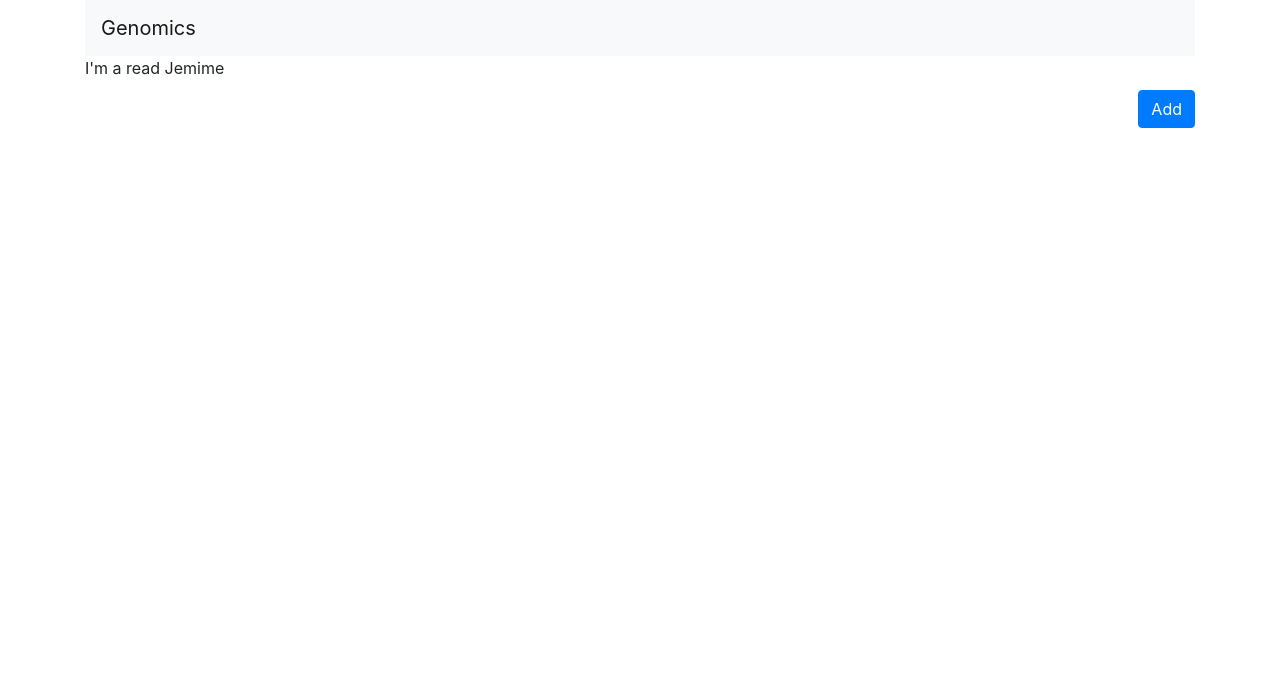
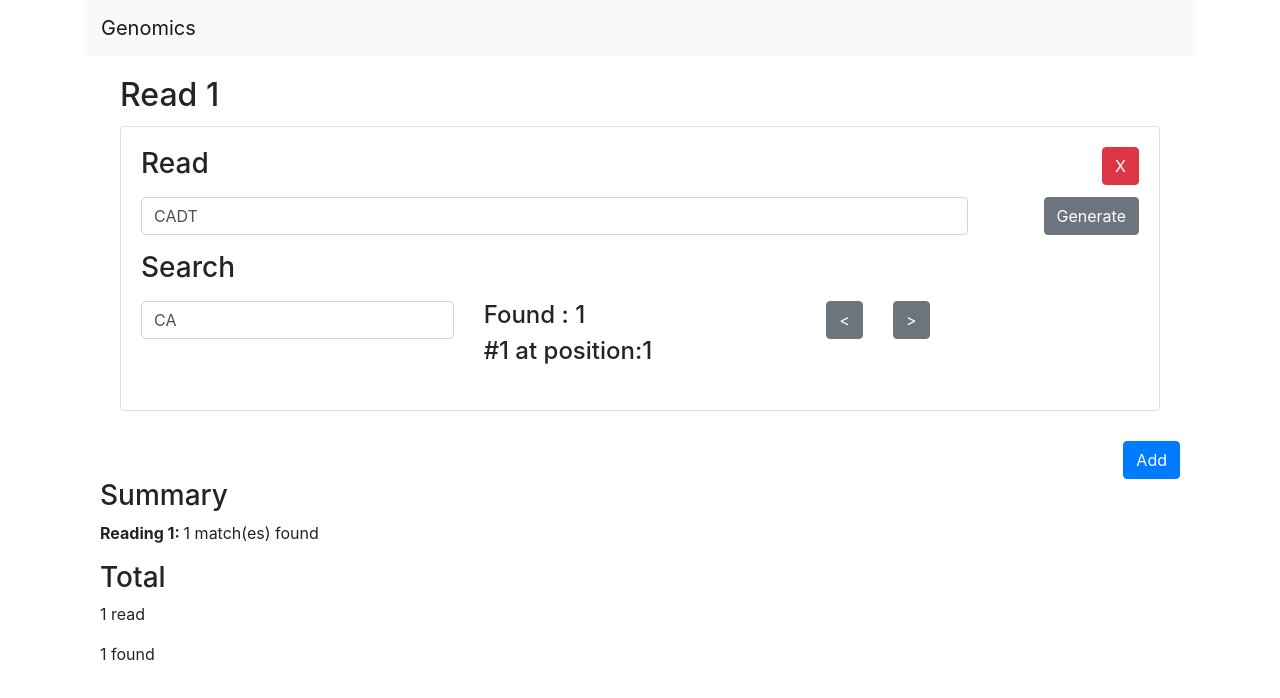
Before and after one commit to t-ohare/test-frontend, an Angular app: page / in a window 1280 px wide. Shown: the top 698 px of the page. Built offline with nearby package versions, Linux system fonts and the light colour scheme.

Commit message:
Single cards first pass done, Summary loading content

```diff
--- a/src/app/app.component.html
+++ b/src/app/app.component.html
@@ -1,9 +1,10 @@
 <!--The content below is only a placeholder and can be replaced.-->
 <app-nav></app-nav>
 
+<div class="container">
 <div class="row">
   <div class="col-sm-12">
-    <div *ngFor="let reading of reads">{{read}}
+    <div *ngFor="let reading of allReadings">
       <reading [reading]="reading"></reading>
     </div>
   </div>
@@ -14,3 +15,16 @@
     <button (click)="addReadBlock()" type="button" class="btn btn-primary float-right margin-top-ten">Add</button>
   </div>
 </div>
+
+<div class="row">
+  <div class="col-sm-12">
+    <h3>Summary</h3>
+    <div *ngFor="let reading of allReadings">
+      <p><strong>Reading {{reading.index}}: </strong>{{reading.instancesOfSearchString.length}} match(es) found</p>
+    </div>
+    <h3>Total</h3>
+    <p>{{totalRead()}} read</p>
+    <p>{{totalFound()}} found</p>
+  </div>
+</div>
+</div>
--- a/src/app/app.component.ts
+++ b/src/app/app.component.ts
@@ -1,27 +1,34 @@
 import { Component, OnInit } from '@angular/core';
-import { ReadComponent } from './read/read.component';
-import { Reading } from './read/reading';
+import {ReadingsService} from './read/readings.service'
+
 
 @Component({
   selector: 'app-root',
   templateUrl: './app.component.html',
   styleUrls: ['./app.component.css']
 })
+
 export class AppComponent implements OnInit {
+  readings: ReadingsService;
+  allReadings = [];
+
+  constructor(readings: ReadingsService) {
+    this.readings = readings;
+  }
+
   ngOnInit(): void {
-    var dummyReading = new Reading("Jemime");
-    this.reads.push(dummyReading);
+    this.allReadings = this.readings.getReadings();
   }
-  reads = [];
 
   addReadBlock(value){
-    var dummyReading = new Reading("Emma");
-    this.reads.push(dummyReading)
+    this.readings.addBlankReading();
   }
 
-//
+  totalRead() {
+    return this.readings.totalRead();
+  }
 
-
-
-  title = 'frontend';
+  totalFound() {
+    return this.readings.totalFound();
+  }
 }
--- a/src/app/app.module.ts
+++ b/src/app/app.module.ts
@@ -6,12 +6,11 @@ import { AppComponent } from './app.component';
 import { NavComponent} from './nav/nav.component';
 import { ReadComponent} from './read/read.component';
 
-
 @NgModule({
   declarations: [
     AppComponent,
     NavComponent,
-    ReadComponent,
+    ReadComponent
   ],
   imports: [
     BrowserModule,
--- a/src/app/read/read.component.css
+++ b/src/app/read/read.component.css
@@ -0,0 +1,7 @@
+.back-button {
+    margin-right:30px
+}
+
+.reading {
+    padding:20px
+}
--- a/src/app/read/read.component.html
+++ b/src/app/read/read.component.html
@@ -1 +1,50 @@
-I'm a read {{reading.read}}
+<div class="reading">
+    <h2 class="card-title">Read {{reading.index}}</h2>
+    <div class="card">
+        <div class="card-body">
+            <form>
+                <div class="form-group">
+                    <div class="row">
+                        <div class="col-sm-10">
+                                <h3><label for="reading{{reading.index}}">Read</label></h3>
+                        </div>
+                        <div class="col-sm-2">
+                            <button (click)="removeReading(reading.index - 1)" class="btn btn-danger float-right">X</button>
+                        </div>
+                    </div>
+
+                    <div class="row">
+                        <div class="col-sm-10">
+                                <input (keyup)="updateReading($event)" value="{{reading.reading}}" type="text" class="form-control" id="reading{{reading.index}}" placeholder="Reading">
+                        </div>
+                        <div class="col-sm-2">
+                            <button class="btn btn-secondary float-right" (click)="generateReading()">Generate</button>
+                        </div>
+                    </div>
+                </div>
+
+                <div class="form-group">
+                    <div class="row">
+                            <div class="col-sm-12">
+                                <h3><label for="search{{reading.index}}">Search</label></h3>
+                            </div>
+                    </div>
+                    <div class="row">
+                        <div class="col-sm-4">
+                                <input (keyup)="updateSearch($event)" value="{{reading.search}}" type="text" class="form-control" id="search{{reading.index}}" placeholder="Search">
+                        </div>
+                        <div class="col-sm-4">
+                            <h4>Found : {{reading.instancesOfSearchString.length}}</h4>
+                            <h4>#{{reading.showingMatch}} at position:{{reading.indexOfElement()}}</h4>
+                        </div>
+                        <div class="col-sm-4">
+                                <button (click)="goBack($event)" id="back-btn-{{reading.index}}" class="btn btn-secondary back-button"><</button>
+                                <button (click)="goNext($event)" id="forward-button-{{reading.index}}" class="btn btn-secondary">></button>
+
+                        </div>
+                    </div>
+                </div>
+            </form>
+        </div>
+    </div>
+</div>
--- a/src/app/read/read.component.ts
+++ b/src/app/read/read.component.ts
@@ -1,14 +1,79 @@
 import { Component, OnInit, Input } from '@angular/core';
-import { Inject } from '@angular/core';
 import { Reading } from './reading';
-
+import {ReadingsService} from './readings.service'
 
 @Component({
   selector: 'reading',
   templateUrl: './read.component.html',
   styleUrls: ['./read.component.css']
 })
-export class ReadComponent {
-  @Input()
-  reading: Reading;
+
+export class ReadComponent implements OnInit {
+  ngOnInit(): void {
+    this.reading.refreshUI();
+  }
+
+  @Input() public reading: Reading;
+
+  readings: ReadingsService;
+
+  showingMatch:number = 1;
+
+  constructor(readings: ReadingsService) {
+    this.readings = readings;
+  }
+
+  generateReading() {
+    this.reading.reading = this.generateRandomReading();
+    this.findInstancesOfRead();
+    return false;
+  }
+
+  generateRandomReading() {
+    let str = "";
+    const options = "CAGT";
+
+    for (var i = 0; i < 150; i++) {
+      const randomIndex = Math.floor(Math.random() * options.length);
+      const randomCharacter = options.charAt(randomIndex);
+
+      str += randomCharacter;
+    }
+
+    return str;
+  }
+
+  updateReading(event) {
+    this.reading.reading = event.target.value;
+    this.findInstancesOfRead();
+  }
+
+  updateSearch(event) {
+    this.reading.search = event.target.value;
+
+    this.findInstancesOfRead();
+  }
+
+  findInstancesOfRead() {
+    this.reading.indicesOfSearch();
+    this.reading.refreshUI();
+  }
+
+  removeReading(index) {
+    this.readings.reads.splice(index, 1);
+    this.readings.reindex();
+    return false;
+  }
+
+  goNext(event):boolean {
+    this.reading.goNext();
+
+    return false;
+  }
+
+  goBack(event):boolean {
+    this.reading.goBack();
+
+    return false;
+  }
 }
--- a/src/app/read/read.module.ts
+++ b/src/app/read/read.module.ts
@@ -3,6 +3,7 @@ import { NgModule } from '@angular/core';
 
 import { AppRoutingModule } from '../app-routing.module';
 import { ReadComponent } from './read.component';
+import { Reading } from './reading';
 
 @NgModule({
   declarations: [
@@ -10,7 +11,8 @@ import { ReadComponent } from './read.component';
   ],
   imports: [
     BrowserModule,
-    AppRoutingModule
+    AppRoutingModule,
+    Reading
   ],
   providers: [],
   bootstrap: [ReadComponent]
--- a/src/app/read/reading.ts
+++ b/src/app/read/reading.ts
@@ -1,7 +1,91 @@
+import { Input, NgModule, Component, Pipe, Directive, OnInit } from "@angular/core";
+
+
 export class Reading {
-    read:String;
+    public reading:string = '';
+    search:string = '';
+    index:number = 0;
+    instancesOfSearchString = [];
+    showingMatch:number = 1;
 
-    constructor(read:String) {
-        this.read = read;
+    constructor(reading:string, search:string, index:number) {
+        this.index = index;
+        this.reading = reading;
+        this.search = search;
+        this.indicesOfSearch();
+    }
+
+    // Loops through the reading getting the next index of the search each time,
+    indicesOfSearch() {
+        let searchStrLen = this.search.length;
+
+        if (0 == searchStrLen) {
+            return [];
+        }
+
+        let startIndex = 0, currentIndex, indices = [];
+
+        const upperCaseReading = this.reading.toUpperCase();
+        const upperCaseSearch = this.search.toUpperCase();
+
+        while((currentIndex = upperCaseReading.indexOf(upperCaseSearch, startIndex)) > -1) {
+            indices.push(currentIndex + 1);
+            startIndex = currentIndex + searchStrLen;
+        }
+
+        this.instancesOfSearchString = indices;
+    }
+
+    refreshUI(){
+        this.hideBackButtonIfNecessary();
+        this.hideForwardButtonIfNecessary();
+    }
+
+    indexOfElement() {
+        return this.instancesOfSearchString[this.showingMatch - 1];
+    }
+
+    //region Navigation
+    goNext() {
+        this.showingMatch++;
+        this.refreshUI();
+    }
+
+    goBack() {
+        this.showingMatch--;
+        this.refreshUI();
+    }
+
+    hideBackButtonIfNecessary() {
+        let button = document.getElementById("back-btn-" + this.index);
+
+        if (button == null) {
+            return;
+        }
+
+        if (this.showingMatch <= 1) {
+            button.setAttribute('disabled', 'disabled');
+        } else {
+            button.removeAttribute("disabled");
+        }
+    }
+
+    hideForwardButtonIfNecessary() {
+        let button = document.getElementById("forward-button-" + this.index);
+
+        if (button == null) {
+            return;
+        }
+
+        if (this.showingMatch >= this.instancesOfSearchString.length) {
+            button.setAttribute('disabled', 'disabled');
+        } else {
+            button.removeAttribute("disabled");
+        }
+    }
+    //endregion
+
+    matches() {
+        return this.instancesOfSearchString.length;
     }
 }
--- /dev/null
+++ b/src/app/read/readings.service.ts
@@ -0,0 +1,38 @@
+import { Injectable } from '@angular/core';
+import { Reading } from './reading';
+
+@Injectable({
+  providedIn: 'root',
+})
+
+export class ReadingsService {
+    reads = [];
+
+    addBlankReading() {
+        let newReading = new Reading("","", this.reads.length + 1);
+        this.reads.push(newReading);
+    }
+
+    getReadings() {
+        var dummyReading = new Reading("CADT", "CA", this.reads.length + 1);
+        this.reads.push(dummyReading);
+
+        return this.reads
+    }
+
+    totalRead() {
+        return this.reads.length;
+    }
+
+    totalFound() {
+        let totalAmount = 0;
+        this.reads.forEach( reading => totalAmount = totalAmount + reading.matches());
+        return totalAmount;
+    }
+
+    reindex() {
+        this.reads.map((item, index) => {
+            item.index = index + 1;
+        });
+    }
+}
```
Also changed, not shown: 2 other files (tests, documents, lock files or other folders).
